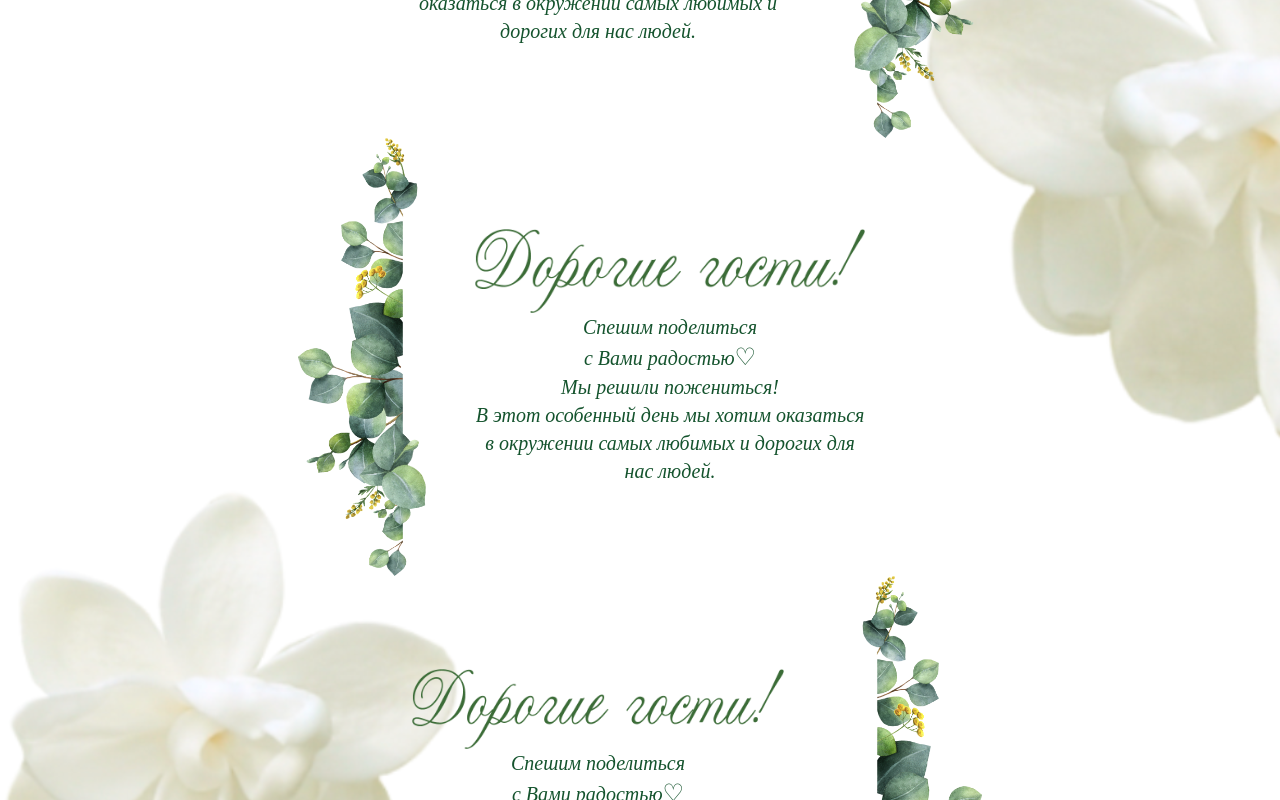
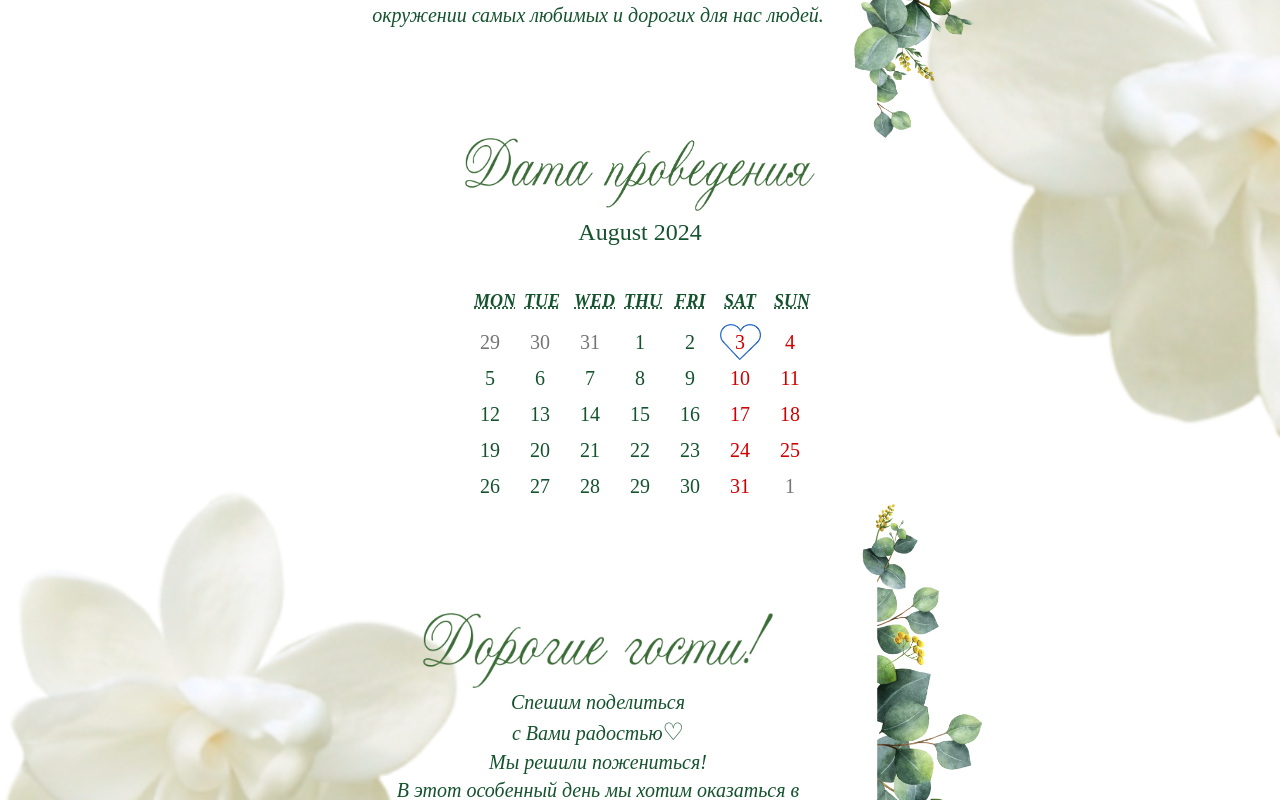
Before and after one commit to Aidarchik/weddingAlgizAndAngela, a React (Create React App) app: page / in a window 1280 px wide. Shown: the part 1100-1900 px from the top of the page. Built offline with nearby package versions, Linux system fonts and the light colour scheme.

Commit message:
Календарь

```diff
--- a/package.json
+++ b/package.json
@@ -7,6 +7,7 @@
     "@testing-library/react": "^13.4.0",
     "@testing-library/user-event": "^13.5.0",
     "react": "^18.2.0",
+    "react-calendar": "^4.8.0",
     "react-dom": "^18.2.0",
     "react-intersection-observer": "^9.5.3",
     "react-scripts": "5.0.1",
--- a/src/App.js
+++ b/src/App.js
@@ -3,10 +3,11 @@ import "./App.css";
 import Invite from "./components/invite/invite";
 // import DearGuests from "./components/dear-guests/dear-guests";
 import {
-  ContentWrapperLeft,
+  // ContentWrapperLeft,
   ContentWrapperRight,
 } from "./components/content-wrapper/content-wrapper";
 import DearGuests from "./components/dear-guests/dear-guests";
+import Date from "./components/date/wedding-date";
 // import Tmp from './components/tmp'
 
 function App() {
@@ -23,45 +24,13 @@ function App() {
         <ContentWrapperRight>
           <DearGuests />
         </ContentWrapperRight>
-        <ContentWrapperLeft>
-          <DearGuests />
-        </ContentWrapperLeft>
+        <Date />
         <ContentWrapperRight>
           <DearGuests />
         </ContentWrapperRight>
-        <ContentWrapperLeft>
-          <DearGuests />
-        </ContentWrapperLeft>
-        <ContentWrapperLeft>
-          <DearGuests />
-        </ContentWrapperLeft>
         <ContentWrapperRight>
           <DearGuests />
         </ContentWrapperRight>
-        <ContentWrapperLeft>
-          <DearGuests />
-        </ContentWrapperLeft>
-        <ContentWrapperRight>
-          <DearGuests />
-        </ContentWrapperRight>
-        <ContentWrapperLeft>
-          <DearGuests />
-        </ContentWrapperLeft>
-        <ContentWrapperLeft>
-          <DearGuests />
-        </ContentWrapperLeft>
-        <ContentWrapperRight>
-          <DearGuests />
-        </ContentWrapperRight>
-        <ContentWrapperLeft>
-          <DearGuests />
-        </ContentWrapperLeft>
-        <ContentWrapperRight>
-          <DearGuests />
-        </ContentWrapperRight>
-        <ContentWrapperLeft>
-          <DearGuests />
-        </ContentWrapperLeft>
       </div>
     </div>
   );
--- /dev/null
+++ b/src/components/date/Calendar.css
@@ -0,0 +1,161 @@
+.react-calendar {
+  width: 350px;
+  max-width: 100%;
+  line-height: 1.125em;
+  margin: 0 auto;
+}
+
+.react-calendar--doubleView {
+  width: 700px;
+}
+
+.react-calendar--doubleView .react-calendar__viewContainer {
+  display: flex;
+  margin: -0.5em;
+}
+
+.react-calendar--doubleView .react-calendar__viewContainer > * {
+  width: 50%;
+  margin: 0.5em;
+}
+
+.react-calendar,
+.react-calendar *,
+.react-calendar *:before,
+.react-calendar *:after {
+  -moz-box-sizing: border-box;
+  -webkit-box-sizing: border-box;
+  box-sizing: border-box;
+}
+
+.react-calendar button {
+  margin: 0;
+  border: 0;
+  outline: none;
+}
+
+.react-calendar button:enabled:hover {
+  cursor: pointer;
+}
+
+.react-calendar__navigation {
+  display: flex;
+  height: 44px;
+  margin-bottom: 1em;
+}
+
+.react-calendar__navigation__arrow{
+  display: none;
+}
+
+.react-calendar__navigation button {
+  min-width: 44px;
+  background: none;
+}
+
+.react-calendar__navigation button:disabled {
+  background-color: #f0f0f0;
+}
+
+.react-calendar__navigation button:enabled:hover,
+.react-calendar__navigation button:enabled:focus {
+  background-color: #e6e6e6;
+}
+
+.react-calendar__month-view__weekdays {
+  text-align: center;
+  text-transform: uppercase;
+  /* font: inherit; */
+  font-size: 0.75em;
+  font-weight: bold;
+}
+
+.react-calendar__month-view__weekdays__weekday {
+  padding: 0.5em;
+}
+
+.react-calendar__month-view__weekNumbers .react-calendar__tile {
+  display: flex;
+  align-items: center;
+  justify-content: center;
+  /* font: inherit; */
+  font-size: 0.75em;
+  font-weight: bold;
+}
+
+.react-calendar__month-view__days__day--weekend {
+  color: #d10000;
+}
+
+.react-calendar__month-view__days__day--neighboringMonth,
+.react-calendar__decade-view__years__year--neighboringDecade,
+.react-calendar__century-view__decades__decade--neighboringCentury {
+  color: #757575;
+}
+
+.react-calendar__year-view .react-calendar__tile,
+.react-calendar__decade-view .react-calendar__tile,
+.react-calendar__century-view .react-calendar__tile {
+  padding: 2em 0.5em;
+}
+
+.react-calendar__tile {
+  max-width: 100%;
+  padding: 10px 6.6667px;
+  background: none;
+  text-align: center;
+  line-height: 16px;
+  /* font: inherit; */
+  font-size: 0.833em;
+}
+
+.react-calendar__tile:disabled {
+  background-color: #f0f0f0;
+  color: #ababab;
+}
+
+.react-calendar__month-view__days__day--neighboringMonth:disabled,
+.react-calendar__decade-view__years__year--neighboringDecade:disabled,
+.react-calendar__century-view__decades__decade--neighboringCentury:disabled {
+  color: #cdcdcd;
+}
+
+.react-calendar__tile:enabled:hover,
+.react-calendar__tile:enabled:focus {
+  background-color: #e6e6e6;
+}
+
+.react-calendar__tile--now {
+  background: #ffff76;
+}
+
+.react-calendar__tile--now:enabled:hover,
+.react-calendar__tile--now:enabled:focus {
+  background: #ffffa9;
+}
+
+.react-calendar__tile--hasActive {
+  background: #76baff;
+}
+
+.react-calendar__tile--hasActive:enabled:hover,
+.react-calendar__tile--hasActive:enabled:focus {
+  background: #a9d4ff;
+}
+
+.react-calendar__tile--active {
+  background-image: url(../../assets/heart.png);
+   background-position: center;
+   background-size: contain;
+   background-repeat: no-repeat;
+   transition: background-scale 0.5s ease;
+}
+
+.react-calendar__tile--active:enabled:hover,
+.react-calendar__tile--active:enabled:focus {
+  background: #1087ff;
+}
+
+.react-calendar--selectRange .react-calendar__tile--hover {
+  background-color: #e6e6e6;
+}
--- /dev/null
+++ b/src/components/date/wedding-date.js
@@ -0,0 +1,16 @@
+import { useState } from "react";
+import Calendar from "react-calendar";
+import "./Calendar.css";
+import weddingDate from "../../assets/wedding_date.png";
+import heartImage from "../../assets/heart.png";
+
+export default function WeddingDate() {
+  const [value, onChange] = useState(new Date("August 03, 2024 03:24:00"));
+
+  return (
+    <div className="container mx-auto w-full italic text-2xl font-Cruinn text-green-900 relative">
+      <img src={weddingDate} alt="" className="mx-auto w-[350px] max-w-full" />
+      <Calendar onChange={onChange} value={value} />
+    </div>
+  );
+}
--- a/src/components/dear-guests/dear-guests.js
+++ b/src/components/dear-guests/dear-guests.js
@@ -2,11 +2,15 @@ import dearGuests from "../../assets/dear_guests.png";
 
 export default function DearGuests() {
   return (
-    <div className="dg w-[80%] mx-auto">
+    <div className="dg mx-auto">
       <div className="dg__row">
         <div className="dg__column">
           <div className="dg__item">
-            <img src={dearGuests} alt="" />
+            <img
+              src={dearGuests}
+              alt=""
+              className="mx-auto w-[350px] max-w-full"
+            />
           </div>
         </div>
         <div className="dg__column">
```
Also changed, not shown: 1 other file (tests, documents, lock files or other folders).
